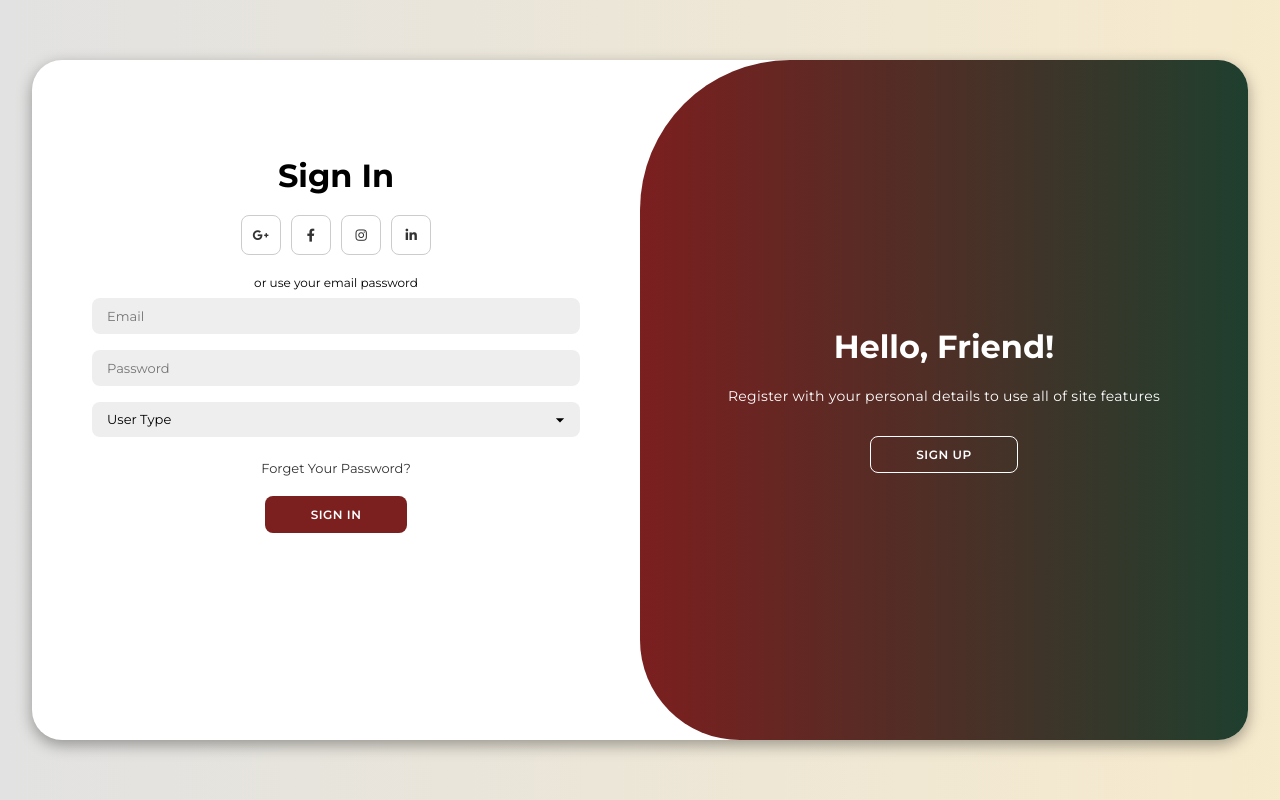
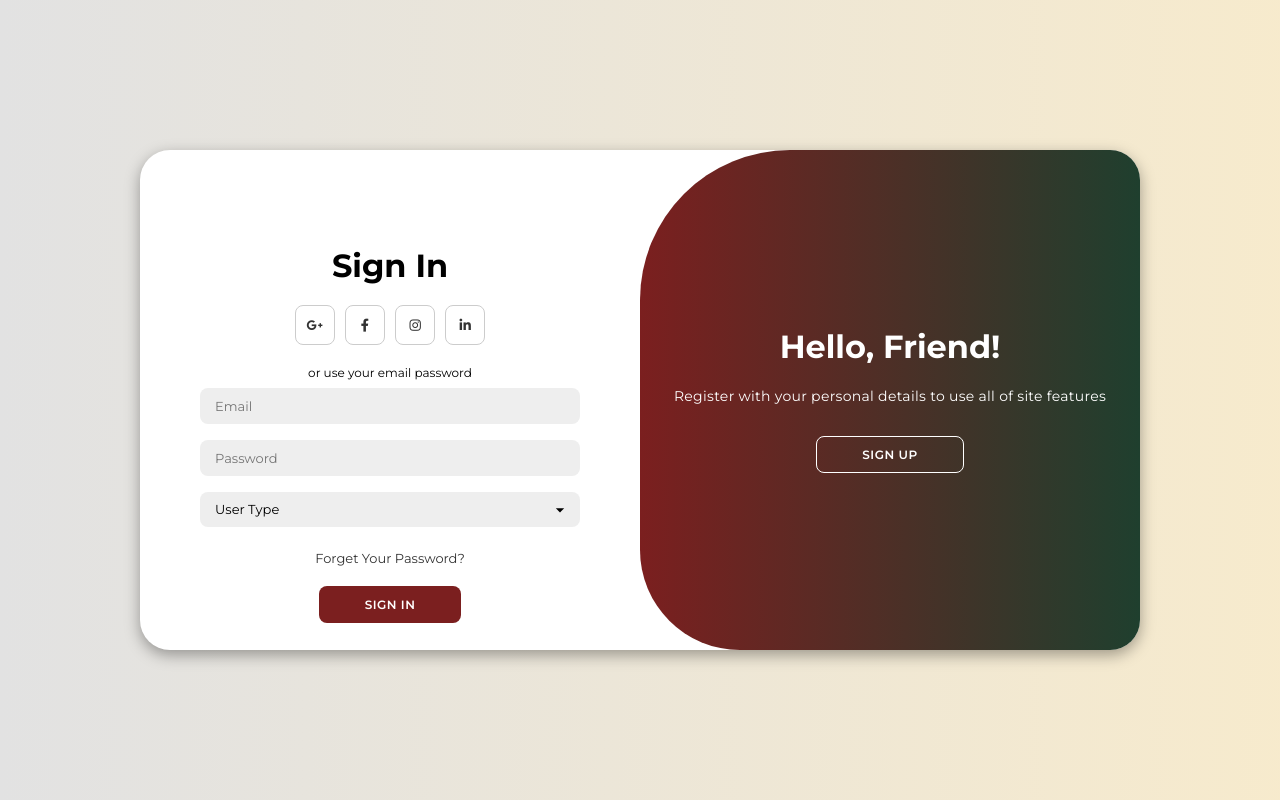
Before and after one commit to OmarHashad1/Yadawity-Gallery, a PHP site: the page made by login page.html in a window 1280 px wide. Run offline with PHP 8.4, Linux system fonts and the light colour scheme.

Commit message:
Update login page.css

```diff
--- a/login page.css
+++ b/login page.css
@@ -24,9 +24,9 @@ body {
     box-shadow: 0 5px 15px rgba(0, 0, 0, 0.35);
     position: relative;
     overflow: hidden;
-    width: 1250px; /* تم زيادة الحجم */
-    max-width: 95%;
-    min-height: 680px; /* تم زيادة الطول */
+    width: 1000px;
+    max-width: 85%;
+    min-height: 500px;
 }
 
 .container p {
```
